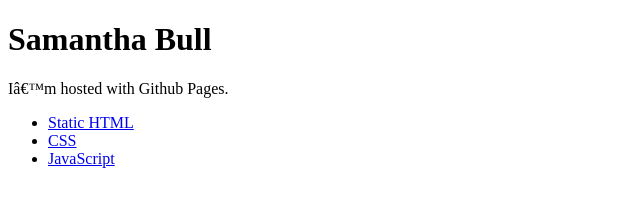
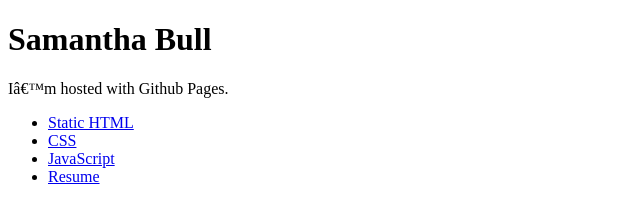
Before and after one commit to sermmybuestis32/sermmybuestis32.github.io, a plain HTML site: page index.html in a window 1280 px wide. Shown: the full height of the page, 0-640 px from the left. Drawn offline with Linux system fonts and the light colour scheme.

Commit message:
Update index.html

```diff
--- a/index.html
+++ b/index.html
@@ -16,6 +16,7 @@
   <li><a href="static.html">Static HTML</a></li>
   <li><a href="static-plus-css.html">CSS</a></li>
   <li><a href="and-now-with-javascript.html">JavaScript</a></li>
+  <li><a href="demo.html">Resume</a></li>
 </ul>
 
 </body>
```
